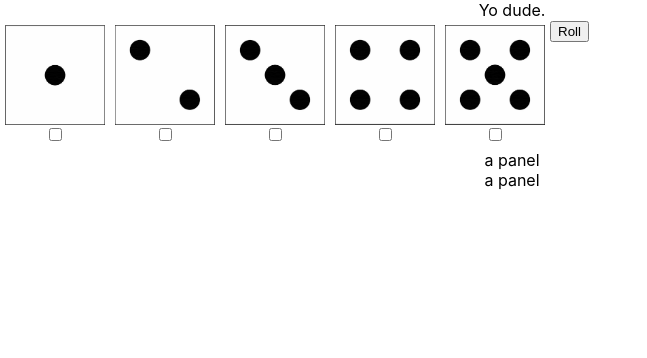
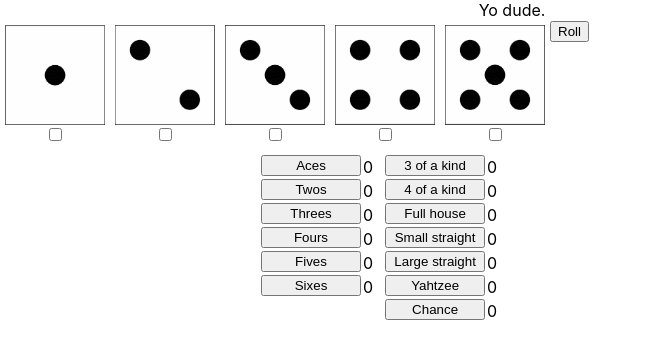
Before and after one commit to drsaaron/yahtzee-react, a React (Create React App) app: page / in a window 1280 px wide. Shown: the top 358 px of the page, without its empty margins (0-647 px from the left). Built offline with nearby package versions, Linux system fonts and the light colour scheme.

Commit message:
add the scoring buttons and some simple formatting

```diff
--- /dev/null
+++ b/src/components/ScoreCard.css
@@ -0,0 +1,4 @@
+.scoreCard {
+    margin: auto;
+    width: 50%
+}
--- a/src/components/ScoreCard.jsx
+++ b/src/components/ScoreCard.jsx
@@ -2,13 +2,34 @@
 import React, {Component} from 'react';
 import ScoreCardPanel from './ScoreCardPanel';
 
+import './ScoreCard.css'
+
 export default class ScoreCard extends Component {
 
     render() {
+	var upperPanelScores = [
+	    { key: 1, label: 'Aces' },
+	    { key: 2, label: 'Twos' },
+	    { key: 3, label: 'Threes' },
+	    { key: 4, label: 'Fours' },
+	    { key: 5, label: 'Fives' },
+	    { key: 6, label: 'Sixes' }
+	];
+
+	var lowerPanelScores = [
+	    { key: 1, label: '3 of a kind' },
+	    { key: 2, label: '4 of a kind' },
+	    { key: 3, label: 'Full house' },
+	    { key: 4, label: 'Small straight' },
+	    { key: 5, label: 'Large straight' },
+	    { key: 6, label: 'Yahtzee' },
+	    { key: 7, label: 'Chance' }
+	];
+
 	return (
 	    <div className="scoreCard">
-		<ScoreCardPanel id='upperScoreCard' />
-		<ScoreCardPanel id='lowerScoreCard' />
+		<ScoreCardPanel id='upperScoreCard' scores={upperPanelScores} />
+		<ScoreCardPanel id='lowerScoreCard' scores={lowerPanelScores} />
 	    </div>
 	);
     }
--- /dev/null
+++ b/src/components/ScoreCardPanel.css
@@ -0,0 +1,5 @@
+
+.scoreCardPanel {
+    float: left;
+    margin: 5px;
+}
--- a/src/components/ScoreCardPanel.jsx
+++ b/src/components/ScoreCardPanel.jsx
@@ -5,14 +5,19 @@
  */
 
 import React, {Component} from 'react';
+import ScoreCardPanelRow from './ScoreCardPanelRow';
+
+import './ScoreCardPanel.css';
 
 export default class ScoreCardPanel extends Component {
 
     render() {
+	var rows = this.props.scores;
+
         return (
 	    <div className='scoreCardPanel'>
-		a panel
+		{rows.map(s => <ScoreCardPanelRow key={s.key} label={s.label} />)}
 	    </div>
-            );
+        );
     }
 }
--- /dev/null
+++ b/src/components/ScoreCardPanelRow.css
@@ -0,0 +1,14 @@
+.scoreCardPanelRow {
+    display: table-row
+}
+
+.scoreCardPanelRow button {
+    float: left;
+    width: 100px
+}
+
+.scoreScore {
+    float: left;
+    text-align: right;
+    margin: 2px
+}
--- /dev/null
+++ b/src/components/ScoreCardPanelRow.jsx
@@ -0,0 +1,30 @@
+
+import React, {Component} from 'react';
+
+import './ScoreCardPanelRow.css';
+
+export default class ScoreCardPanelRow extends Component {
+
+    constructor(props) {
+	super(props);
+
+	this.state = {
+	    score: 0
+	};
+
+	this.handleButtonClick = this.handleButtonClick.bind(this);
+    }
+
+    handleButtonClick(event) {
+	event.preventDefault();
+    }
+
+    render() {
+	return (
+	    <article className="scoreCardPanelRow">
+		<button onClick={this.handleButtonClick}>{this.props.label}</button>
+		<div class="scoreScore">{this.state.score}</div>
+	    </article>
+	);
+    }
+}
```
